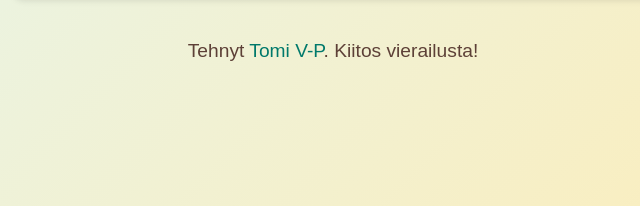
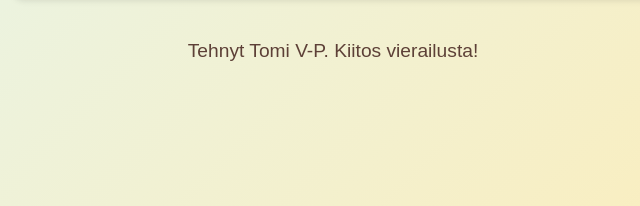
Before and after one commit to tomvanhap/tomvanhap.github.io, a plain HTML site: page index.html in a window 1280 px wide. Shown: the part 492-698 px from the top of the page, 307-947 px from the left. Drawn offline with Linux system fonts and the light colour scheme.

Commit message:
changed footer

```diff
--- a/index.html
+++ b/index.html
@@ -69,7 +69,7 @@
     <p>Lisää tekstiä tässä alhaalla, toivottavasti</p>
   </div>
   <footer>
-    <p>Tehnyt <a href="https://github.com/">Tomi V-P</a>. Kiitos vierailusta!</p>
+    <p>Tehnyt Tomi V-P</a>. Kiitos vierailusta!</p>
   </footer>
 </body>
 </html>
```
